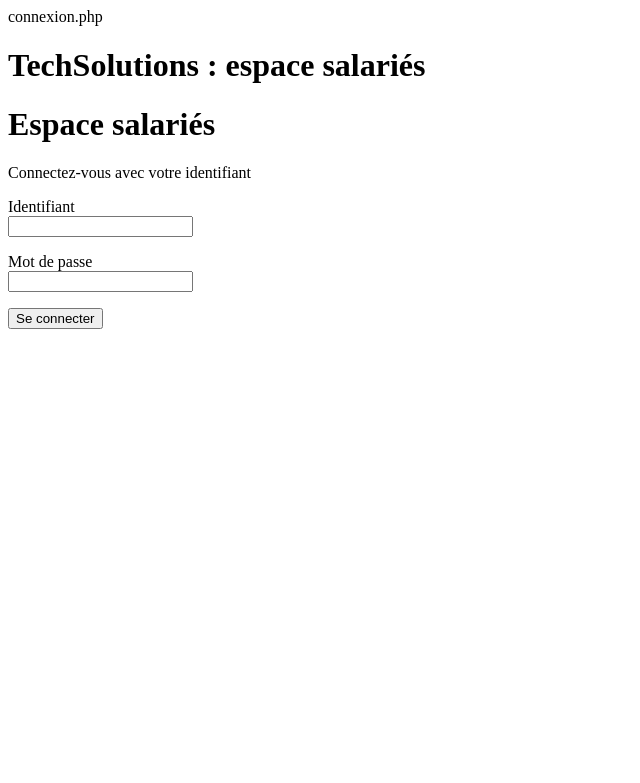
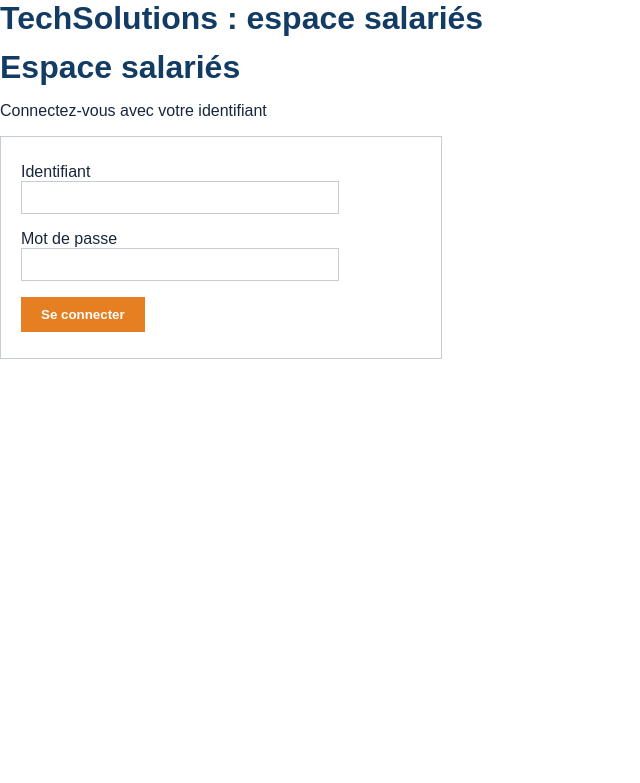
Before and after one commit to Mahir-Soyturk/TechSolutions, a PHP site: page /connexion.php in a window 1280 px wide. Shown: the top 783 px of the page, without its empty margins (0-640 px from the left). Run offline with PHP 8.4, Linux system fonts and the light colour scheme.

Commit message:
Mise en forme du formulaire de connexion

```diff
--- a/connexion.php
+++ b/connexion.php
@@ -1,21 +1,26 @@
-connexion.php
 <!DOCTYPE html>
 <html lang="fr">
+<head>
+<meta charset="utf-8">
+<link rel="stylesheet" href="css/style.css">
+</head>
     <body>
         <h1>TechSolutions : espace salariés</h1>
         <h1>Espace salariés</h1>
         <p>Connectez-vous avec votre identifiant</p>
-   <form action="verifier.php" method="post">
+<form action="verifier.php" method="post" class="formulaire">
     <p>
         <label for="identifiant">Identifiant</label><br>
-        <input type="text" id="identifiant" name="identifiant" required>
+        <input type="text" id="identifiant" name="identifiant" class="input" required>
     </p>
+
     <p>
         <label for="motdepasse">Mot de passe</label><br>
-        <input type="password" id="motdepasse" name="motdepasse" required>
+        <input type="password" id="motdepasse" name="motdepasse" class="input" required>
     </p>
+
     <p>
-        <button type="submit">Se connecter</button>
+        <button type="submit" class="bouton">Se connecter</button>
     </p>
 </form>
     </body>
--- a/css/style.css
+++ b/css/style.css
@@ -65,3 +65,28 @@ padding: 16px; border: 0; border-radius: 999px; background: #123c63; color: #fff
 .blocs-avantages img {
 width: 48px; height: auto;
 }
+.formulaire {
+    background-color: white;
+    border: 1px solid #c5ccd3;
+    padding: 10px 20px;
+    max-width: 400px;
+}
+
+.input {
+    width: 300px;
+    padding: 8px;
+    border: 1px solid #c5ccd3;
+}
+
+.bouton {
+    background-color: #e67e22;
+    color: white;
+    font-weight: bold;
+    border: none;
+    padding: 10px 20px;
+}
+
+.erreur {
+    color: #b03a2e;
+    font-weight: bold;
+}
```
Lines whose indentation alone changed are shown as unchanged.
